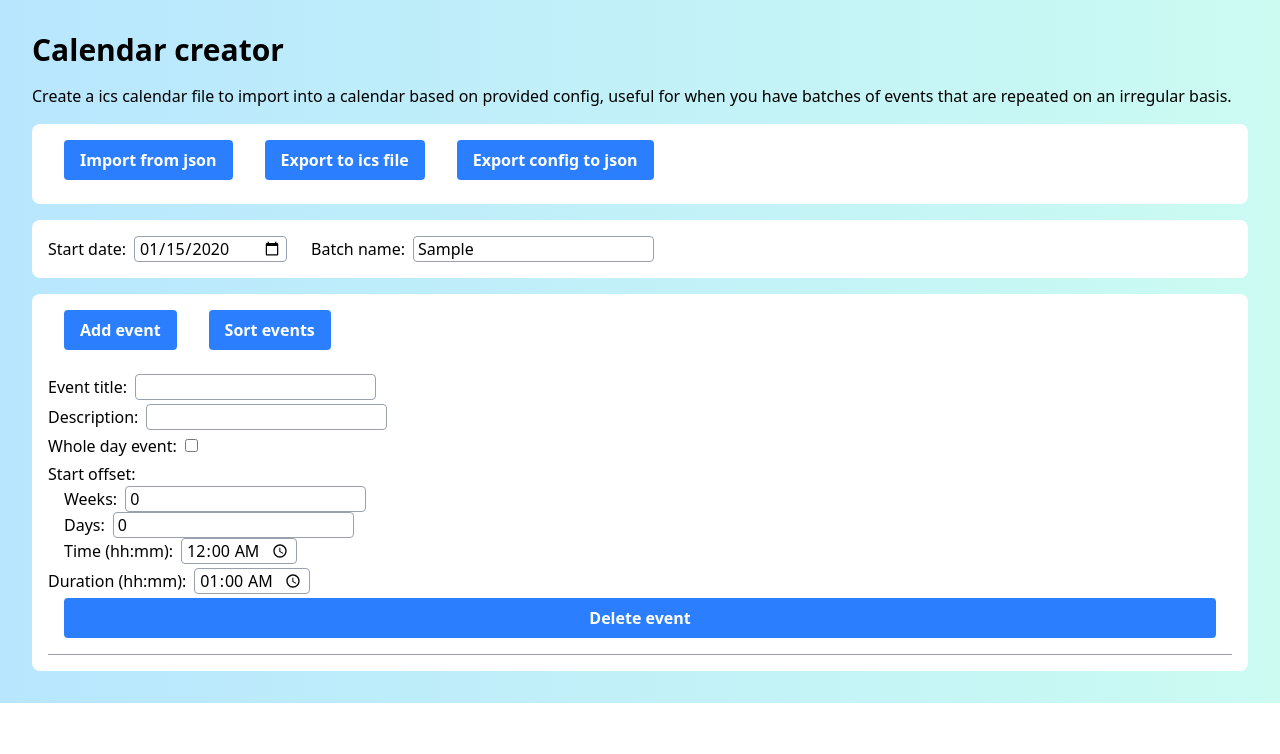
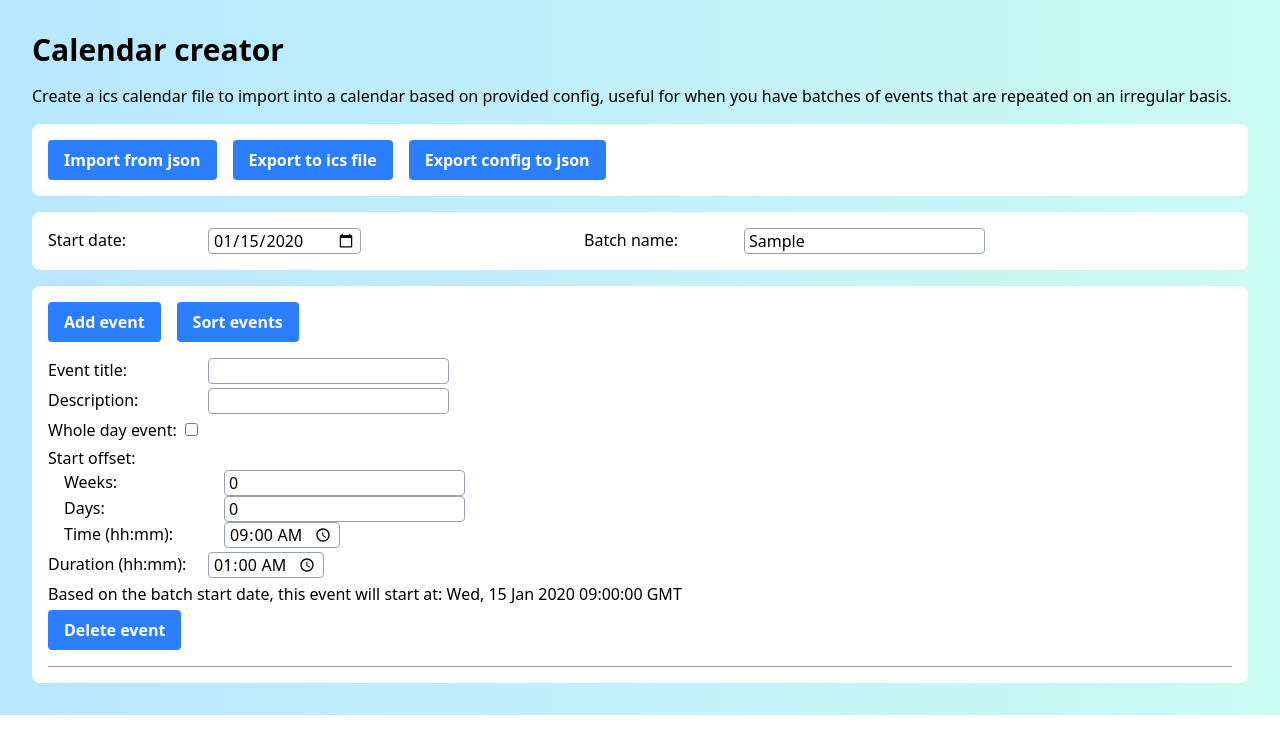
Before and after one commit to RobertMarch/CalendarCreatorApp, a React (Vite) app: page / in a window 1280 px wide. Both pictures are taken after typing "2020-01-15", "Sample" into the empty fields and a click on the button "Add event". Shown: the top 754 px of the page. Built offline with nearby package versions, Linux system fonts and the light colour scheme.

Commit message:
Handle all dates in UTC to prevent issues on export to ICS, add display of actual start time for each event

```diff
--- a/package.json
+++ b/package.json
@@ -10,6 +10,7 @@
     "preview": "vite preview"
   },
   "dependencies": {
+    "@date-fns/utc": "^2.1.0",
     "@tailwindcss/vite": "^4.1.3",
     "date-fns": "^4.1.0",
     "react": "^19.0.0",
--- a/src/App.tsx
+++ b/src/App.tsx
@@ -35,7 +35,11 @@ function App() {
           ></BatchConfigInput>
         </Card>
         <Card>
-          <EventsEditor events={events} setEvents={setEvents}></EventsEditor>
+          <EventsEditor
+            events={events}
+            setEvents={setEvents}
+            batchConfig={batchConfig}
+          ></EventsEditor>
         </Card>
       </div>
     </>
@@ -43,7 +47,7 @@ function App() {
 }
 
 function Card({ children }: PropsWithChildren) {
-  return <div className="p-4 bg-white rounded-lg space-y-2">{children}</div>;
+  return <div className="p-4 bg-white rounded-lg">{children}</div>;
 }
 
 export default App;
--- a/src/EventsEditor.tsx
+++ b/src/EventsEditor.tsx
@@ -1,3 +1,4 @@
+import { BatchConfig } from "./calendar-batch-config";
 import { CalendarEvent, newCalendarEvent } from "./calendar-event";
 import {
   formatTimeAsDuration,
@@ -10,9 +11,14 @@ import { StyledButton, StyledInput } from "./StyledComponents";
 type EventsEditorProps = {
   events: CalendarEvent[];
   setEvents: (newEvents: CalendarEvent[]) => void;
+  batchConfig: BatchConfig;
 };
 
-export function EventsEditor({ events, setEvents }: EventsEditorProps) {
+export function EventsEditor({
+  events,
+  setEvents,
+  batchConfig,
+}: EventsEditorProps) {
   function handleAddEvent(): void {
     const nextEvents: CalendarEvent[] = events.slice();
     nextEvents.push(newCalendarEvent());
@@ -51,6 +57,7 @@ export function EventsEditor({ events, setEvents }: EventsEditorProps) {
         calendarEvent={event}
         updateEvent={updateEvent}
         deleteEvent={deleteEvent}
+        batchConfig={batchConfig}
       ></EventInput>
     );
   });
@@ -76,12 +83,14 @@ type EventInputProps = {
   calendarEvent: CalendarEvent;
   updateEvent: (event: CalendarEvent) => void;
   deleteEvent: (event: CalendarEvent) => void;
+  batchConfig: BatchConfig;
 };
 
 function EventInput({
   calendarEvent,
   updateEvent,
   deleteEvent,
+  batchConfig,
 }: EventInputProps) {
   function setValue(newValue: any, propertyName: keyof CalendarEvent): void {
     const updatedEvent: CalendarEvent = {
@@ -105,6 +114,18 @@ function EventInput({
     }
 
     updateEvent(updatedEvent);
+  }
+
+  let startDateDisplayString;
+  if (batchConfig?.startDate) {
+    const startDateInBatch = new Date(
+      batchConfig.startDate!.getTime() + calendarEvent.startOffset
+    );
+    startDateDisplayString = calendarEvent.isWholeDayEvent
+      ? startDateInBatch.toDateString()
+      : startDateInBatch.toUTCString();
+  } else {
+    startDateDisplayString = "Please set a batch start date to see start time";
   }
 
   return (
@@ -137,10 +158,16 @@ function EventInput({
         setDuration={(duration) => setValue(duration, "duration")}
       ></DurationInput>
 
-      <StyledButton
-        displayText="Delete event"
-        onClick={() => deleteEvent(calendarEvent)}
-      ></StyledButton>
+      <p>
+        Based on the batch start date, this event will start at:{" "}
+        {startDateDisplayString}
+      </p>
+      <div>
+        <StyledButton
+          displayText="Delete event"
+          onClick={() => deleteEvent(calendarEvent)}
+        ></StyledButton>
+      </div>
     </div>
   );
 }
--- a/src/StyledComponents.tsx
+++ b/src/StyledComponents.tsx
@@ -11,7 +11,7 @@ export function StyledButton({
 }: StyledButtonProps) {
   return (
     <button
-      className="bg-blue-500 hover:bg-blue-700 text-white font-bold py-2 px-4 mx-4 rounded disabled:bg-gray-50 disabled:border-gray-200 disabled:text-gray-500 cursor-pointer disabled:cursor-auto"
+      className="bg-blue-500 hover:bg-blue-700 text-white font-bold py-2 px-4 mr-4 rounded disabled:bg-gray-50 disabled:border-gray-200 disabled:text-gray-500 cursor-pointer disabled:cursor-auto"
       disabled={disabled}
       onClick={onClick}
     >
@@ -34,14 +34,16 @@ export function StyledInput({
   type = "text",
 }: StyledInputProps) {
   return (
-    <label>
+    <label className="w-128 flex flex-row justify-between">
       {label}:
+      <div className="w-90">
         <input
           value={value}
           onChange={(e) => setValue(e.target.value)}
           type={type}
           className="border rounded border-gray-400 ml-2 px-1"
         ></input>
+      </div>
     </label>
   );
 }
--- a/src/calendar-batch-config.ts
+++ b/src/calendar-batch-config.ts
@@ -1,5 +1,5 @@
 import { CalendarEvent } from "./calendar-event";
-import { formatDate } from "./date-utils";
+import { formatDateForIcs } from "./date-utils";
 
 export interface BatchConfig {
   startDate?: Date;
@@ -33,11 +33,11 @@ function generateIcsForCalendarEvent(
 ): string[] {
   const startDateEpoch =
     calendarConfig.startDate!.getTime() + event.startOffset;
-  const startDate: string = formatDate(
+  const startDate: string = formatDateForIcs(
     new Date(startDateEpoch),
     event.isWholeDayEvent
   );
-  const endDate: string = formatDate(
+  const endDate: string = formatDateForIcs(
     new Date(startDateEpoch + event.duration),
     event.isWholeDayEvent
   );
--- a/src/calendar-event.ts
+++ b/src/calendar-event.ts
@@ -55,7 +55,7 @@ function deserialiseEvent(json: any): CalendarEvent {
 export function newCalendarEvent(): CalendarEvent {
   return {
     eventId: uuidv4(),
-    startOffset: 0,
+    startOffset: 9 * MILLIS_IN_ONE_HOUR,
     duration: MILLIS_IN_ONE_HOUR,
     isWholeDayEvent: false,
     summary: "",
--- a/src/date-utils.ts
+++ b/src/date-utils.ts
@@ -1,19 +1,20 @@
+import { utc } from "@date-fns/utc";
 import { format } from "date-fns";
 
-export function formatDate(date: Date, isDateOnly: boolean): string {
+export const MILLIS_IN_ONE_MINUTE = 60 * 1000;
+export const MILLIS_IN_ONE_HOUR = 60 * MILLIS_IN_ONE_MINUTE;
+export const MILLIS_IN_ONE_DAY = 24 * MILLIS_IN_ONE_HOUR;
+export const MILLIS_IN_ONE_WEEK = 7 * MILLIS_IN_ONE_DAY;
+
+export function formatDateForIcs(date: Date, isDateOnly: boolean): string {
   return isDateOnly
-    ? format(date, "yyyyMMdd")
-    : format(date, "yyyyMMdd'T'HHmmss");
+    ? format(date, "yyyyMMdd", { in: utc })
+    : format(date, "yyyyMMdd'T'HHmmss", { in: utc });
 }
 
 export function formatDateForInput(date?: Date): string | null {
   return !!date ? date.toISOString().split("T")[0] : "";
 }
-
-export const MILLIS_IN_ONE_MINUTE = 60 * 1000;
-export const MILLIS_IN_ONE_HOUR = 60 * MILLIS_IN_ONE_MINUTE;
-export const MILLIS_IN_ONE_DAY = 24 * MILLIS_IN_ONE_HOUR;
-export const MILLIS_IN_ONE_WEEK = 7 * MILLIS_IN_ONE_DAY;
 
 export function formatTimestampAsDays(timestamp: number): number {
   return Math.floor(timestamp / MILLIS_IN_ONE_DAY);
--- a/src/file-utils.ts
+++ b/src/file-utils.ts
@@ -1,6 +1,6 @@
 import { BatchConfig, generateIcsFromConfig } from "./calendar-batch-config";
 import { CalendarEvent, deserialiseEvents } from "./calendar-event";
-import { formatDate } from "./date-utils";
+import { formatDateForIcs } from "./date-utils";
 
 export function readEventsFromJson(file: Blob): Promise<CalendarEvent[]> {
   return new Promise((resolve, reject) => {
@@ -29,7 +29,7 @@ export function downloadCalendarAsIcs(
   const blob = new Blob([generateIcsFromConfig(calendarConfig, events)], {
     type: "data:text/plain;charset=utf-8,",
   });
-  const fileName = `calendar_${calendarConfig.batchName}_${formatDate(
+  const fileName = `calendar_${calendarConfig.batchName}_${formatDateForIcs(
     calendarConfig.startDate!,
     true
   )}.ics`;
```
Also changed, not shown: 1 other file (tests, documents, lock files or other folders). Lines whose indentation alone changed are shown as unchanged.
